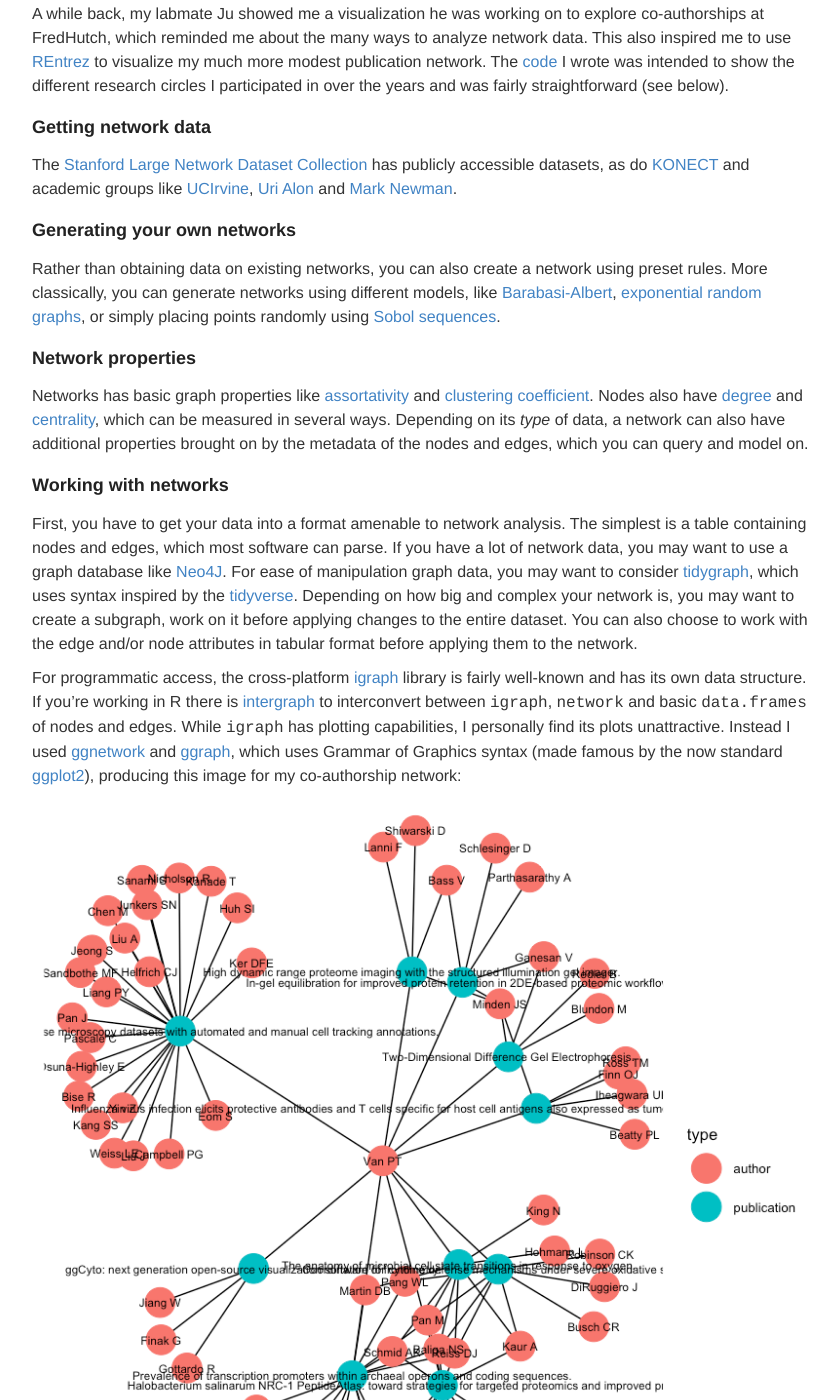
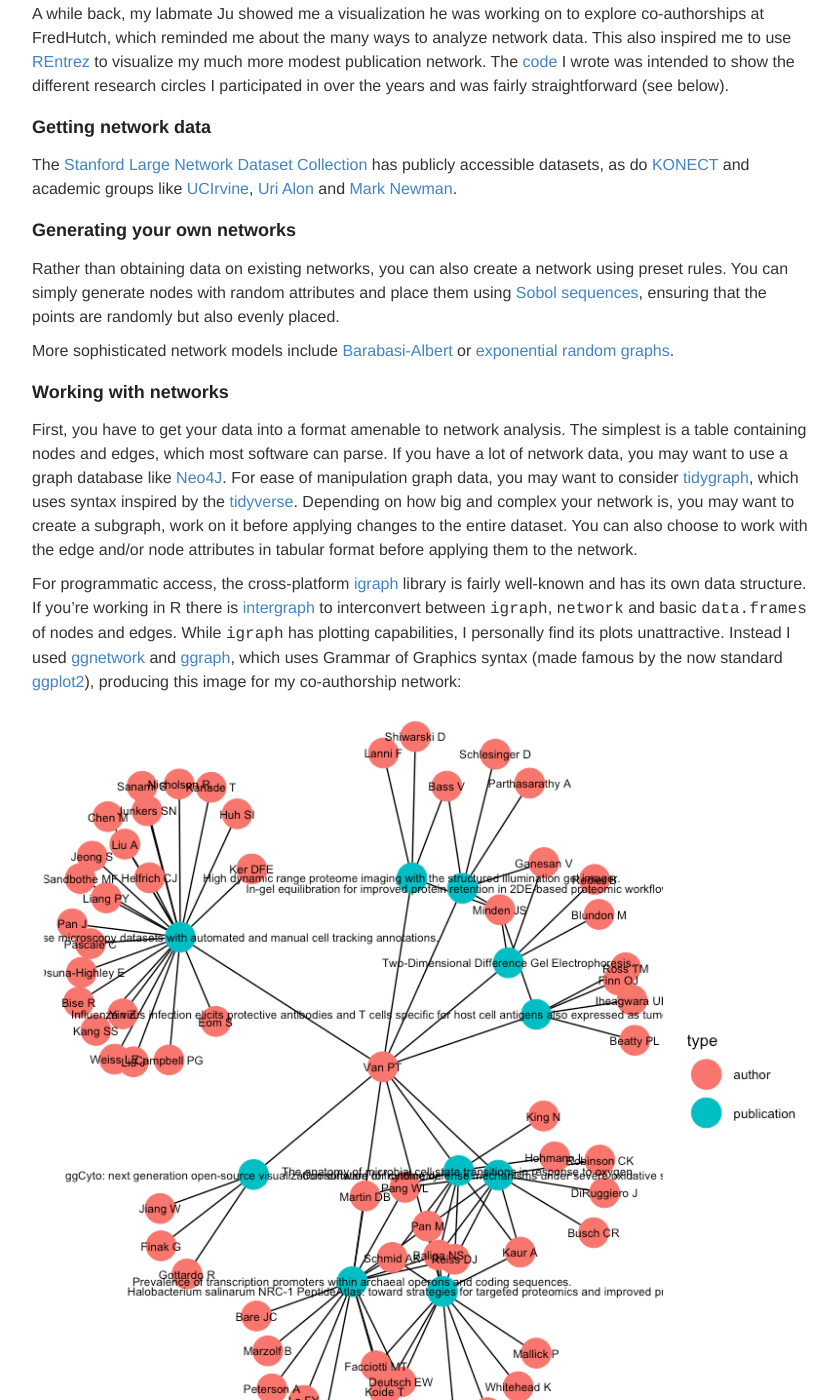
Before and after one commit to ptvan/ptvan.github.io, a Jekyll site: the page built from _posts/2019-10-17-analyzing-networks.md, in a window 1280 px wide and 1400 px high, scrolled down 233 px. Shown: the whole window, without its empty margins (218-1056 px from the left). Built offline with Jekyll 4.4.1, drawn with Linux system fonts in a browser that asks for light colours; some of the changed text lies outside the part shown.

Commit message:
more explanation of Sobol sequences

```diff
--- a/_posts/2019-10-17-analyzing-networks.md
+++ b/_posts/2019-10-17-analyzing-networks.md
@@ -11,11 +11,9 @@ The [Stanford Large Network Dataset Collection](https://snap.stanford.edu/data/)
 
 ### Generating your own networks
 
-Rather than obtaining data on existing networks, you can also create a network using preset rules. More classically, you can generate networks using different models, like [Barabasi-Albert](https://en.wikipedia.org/wiki/Barab%C3%A1si%E2%80%93Albert_model), [exponential random graphs](https://en.wikipedia.org/wiki/Exponential_random_graph_models), or simply placing points randomly using [Sobol sequences](https://cran.r-project.org/web/packages/SobolSequence/vignettes/sobolsequence.html).
+Rather than obtaining data on existing networks, you can also create a network using preset rules.  You can simply generate nodes with random attributes and place them using [Sobol sequences](https://cran.r-project.org/web/packages/SobolSequence/vignettes/sobolsequence.html), ensuring that the points are randomly but also evenly placed.
 
-### Network properties
-
-Networks has basic graph properties like [assortativity](https://en.wikipedia.org/wiki/Assortativity) and [clustering coefficient](https://en.wikipedia.org/wiki/Clustering_coefficient). Nodes also have [degree](https://en.wikipedia.org/wiki/Degree_(graph_theory)) and [centrality](https://en.wikipedia.org/wiki/Centrality), which can be measured in several ways. Depending on its _type_ of data, a network can also have additional properties brought on by the metadata of the nodes and edges, which you can query and model on.
+More sophisticated network models include [Barabasi-Albert](https://en.wikipedia.org/wiki/Barab%C3%A1si%E2%80%93Albert_model) or [exponential random graphs](https://en.wikipedia.org/wiki/Exponential_random_graph_models).
 
 ### Working with networks
 
```
Also changed, not shown: other parts of _posts/2019-10-17-analyzing-networks.md (+5 -1 lines).
